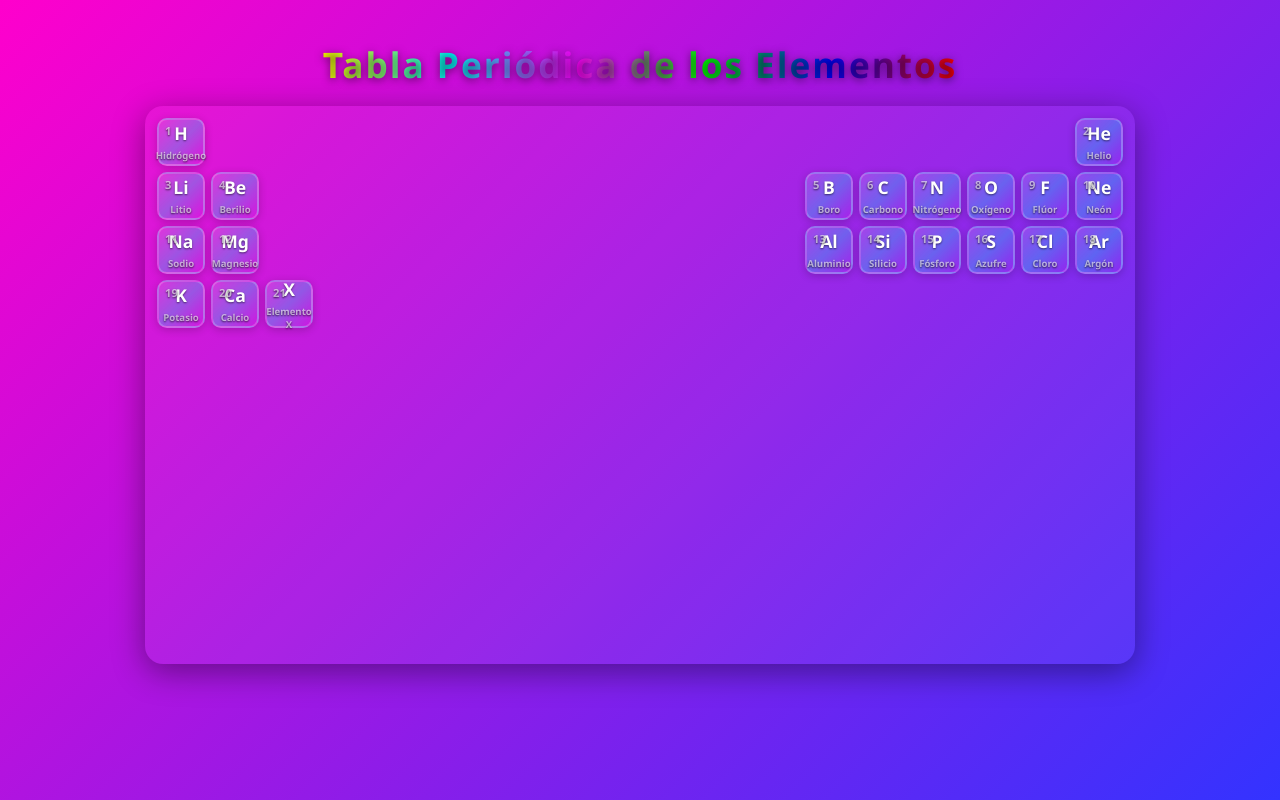
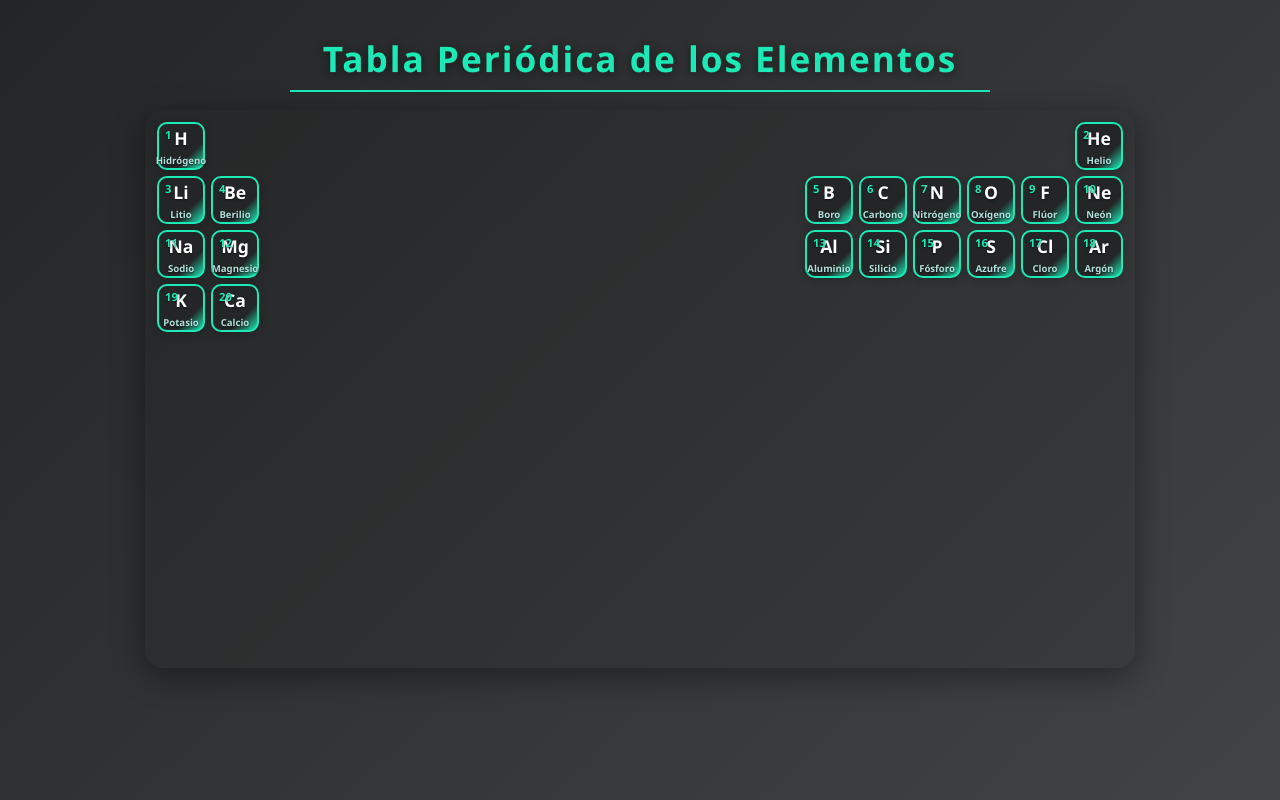
Before and after one commit to Ginaries/Tablaperiodica, a plain HTML site: page index.html in a window 1280 px wide. Drawn offline with Linux system fonts and the light colour scheme.

Commit message:
Rediseña estilos y agrega descripciones a elementos
Actualiza la paleta de colores y estilos visuales para un aspecto más moderno y oscuro. Añade el campo 'descripcion' a los datos de los elementos y muestra la descripción en el diálogo de detalles. Mejora la presentación del título y los elementos de la tabla periódica.

```diff
--- a/index.html
+++ b/index.html
@@ -13,8 +13,8 @@
     body {
       margin: 0;
       font-family: 'Segoe UI', Tahoma, Geneva, Verdana, sans-serif;
-      background: linear-gradient(135deg, #ff00cc, #3333ff);
-      color: white;
+      background: linear-gradient(135deg, #232526 0%, #414345 100%);
+      color: #f3f3f3;
       min-height: 100vh;
       display: flex;
       flex-direction: column;
@@ -23,20 +23,25 @@
     }
     h1 {
       font-size: 2.2rem;
-      background: linear-gradient(90deg, #ff0, #0ff, #f0f, #0f0, #00f, #f00);
-      -webkit-background-clip: text;
-      -webkit-text-fill-color: transparent;
+      background: none;
+      color: #1de9b6;
       margin-bottom: 18px;
       text-align: center;
       letter-spacing: 2px;
-      text-shadow: 0 2px 8px #0008;
+      text-shadow: 0 2px 8px #111a, 0 1px 0 #fff1;
+      font-weight: 700;
+      border-bottom: 2px solid #1de9b6;
+      padding-bottom: 8px;
+      width: 100%;
+      max-width: 700px;
+      margin-top: 18px;
     }
     .tabla {
       display: grid;
       grid-template-columns: repeat(18, var(--cell-size));
       grid-template-rows: repeat(10, var(--cell-size));
       gap: var(--cell-gap);
-      background: rgba(255,255,255,0.05);
+      background: rgba(30,30,30,0.15);
       border-radius: 18px;
       padding: 12px;
       box-shadow: 0 8px 32px #0006;
@@ -44,19 +49,19 @@
       overflow-x: auto;
     }
     .elemento {
-      background: linear-gradient(135deg, #fff2, #0ff4, #f0f2);
+      background: linear-gradient(135deg, #232526 70%, #1de9b6 100%);
       border-radius: 10px;
       text-align: center;
       font-weight: bold;
       cursor: pointer;
-      transition: transform 0.18s, box-shadow 0.18s;
+      transition: transform 0.18s, box-shadow 0.18s, background 0.2s;
       box-shadow: 0 2px 8px #0003;
       position: relative;
       display: flex;
       flex-direction: column;
       justify-content: center;
       align-items: center;
-      border: 2px solid #fff3;
+      border: 2px solid #1de9b6;
       user-select: none;
       min-width: 0;
       min-height: 0;
@@ -69,7 +74,8 @@
     }
     .elemento:hover, .elemento:focus {
       transform: scale(1.18) rotate(-2deg);
-      box-shadow: 0 0 18px #fff, 0 0 8px #0ff8;
+      box-shadow: 0 0 18px #1de9b6, 0 0 8px #fff8;
+      background: linear-gradient(135deg, #1de9b6 60%, #232526 100%);
       z-index: 2;
     }
     .elemento .simbolo {
@@ -77,18 +83,19 @@
       font-weight: bold;
       margin-bottom: 2px;
       text-shadow: 0 1px 2px #0008;
+      color: #fff;
     }
     .elemento .numero {
       font-size: 0.7em;
       position: absolute;
       top: 3px;
       left: 6px;
-      color: #fff9;
+      color: #1de9b6;
       text-shadow: 0 1px 2px #000a;
     }
     .elemento .nombre {
       font-size: 0.6em;
-      color: #fff9;
+      color: #b2dfdb;
       margin-top: 2px;
       text-shadow: 0 1px 2px #000a;
     }
@@ -107,7 +114,7 @@
       position: fixed;
       top: 0; left: 0;
       width: 100vw; height: 100vh;
-      background: rgba(0,0,0,0.7);
+      background: rgba(30,30,30,0.85);
       display: none;
       z-index: 1000;
       animation: fadein 0.3s;
@@ -117,8 +124,8 @@
       position: fixed;
       top: 50%; left: 50%;
       transform: translate(-50%, -50%);
-      background: linear-gradient(135deg, #222 80%, #0ff2 100%);
-      border: 2px solid #fff;
+      background: linear-gradient(135deg, #232526 80%, #1de9b6 100%);
+      border: 2px solid #1de9b6;
       padding: 28px 22px;
       border-radius: 18px;
       display: none;
@@ -127,12 +134,13 @@
       max-width: 90vw;
       box-shadow: 0 8px 32px #000a;
       animation: popin 0.4s;
+      color: #fff;
     }
     .dialogo h2 {
       margin: 0 0 8px 0;
       font-size: 2rem;
-      color: #0ff;
-      text-shadow: 0 2px 8px #000a;
+      color: #1de9b6;
+      text-shadow: 0 2px 8px #111a;
     }
     .dialogo p {
       margin: 7px 0;
@@ -167,33 +175,33 @@
     <p><strong>Período:</strong> <span id="periodo"></span></p>
     <p><strong>Estado:</strong> <span id="estado"></span></p>
     <p><strong>Configuración electrónica:</strong> <span id="config"></span></p>
+    <p><strong>Descripción:</strong> <span id="descripcion"></span></p>
   </div>
 
   <script>
     // Datos de ejemplo, puedes completar los 118 elementos con más info
     const elementos = [
       // Solo los primeros 20 como ejemplo, puedes agregar todos
-      { simbolo: 'H', nombre: 'Hidrógeno', numero: 1, masa: 1.008, grupo: 1, periodo: 1, estado: 'Gas', config: '1s1', col: 1, row: 1 },
-      { simbolo: 'He', nombre: 'Helio', numero: 2, masa: 4.0026, grupo: 18, periodo: 1, estado: 'Gas', config: '1s2', col: 18, row: 1 },
-      { simbolo: 'Li', nombre: 'Litio', numero: 3, masa: 6.94, grupo: 1, periodo: 2, estado: 'Sólido', config: '[He] 2s1', col: 1, row: 2 },
-      { simbolo: 'Be', nombre: 'Berilio', numero: 4, masa: 9.0122, grupo: 2, periodo: 2, estado: 'Sólido', config: '[He] 2s2', col: 2, row: 2 },
-      { simbolo: 'B', nombre: 'Boro', numero: 5, masa: 10.81, grupo: 13, periodo: 2, estado: 'Sólido', config: '[He] 2s2 2p1', col: 13, row: 2 },
-      { simbolo: 'C', nombre: 'Carbono', numero: 6, masa: 12.011, grupo: 14, periodo: 2, estado: 'Sólido', config: '[He] 2s2 2p2', col: 14, row: 2 },
-      { simbolo: 'N', nombre: 'Nitrógeno', numero: 7, masa: 14.007, grupo: 15, periodo: 2, estado: 'Gas', config: '[He] 2s2 2p3', col: 15, row: 2 },
-      { simbolo: 'O', nombre: 'Oxígeno', numero: 8, masa: 15.999, grupo: 16, periodo: 2, estado: 'Gas', config: '[He] 2s2 2p4', col: 16, row: 2 },
-      { simbolo: 'F', nombre: 'Flúor', numero: 9, masa: 18.998, grupo: 17, periodo: 2, estado: 'Gas', config: '[He] 2s2 2p5', col: 17, row: 2 },
-      { simbolo: 'Ne', nombre: 'Neón', numero: 10, masa: 20.180, grupo: 18, periodo: 2, estado: 'Gas', config: '[He] 2s2 2p6', col: 18, row: 2 },
-      { simbolo: 'Na', nombre: 'Sodio', numero: 11, masa: 22.990, grupo: 1, periodo: 3, estado: 'Sólido', config: '[Ne] 3s1', col: 1, row: 3 },
-      { simbolo: 'Mg', nombre: 'Magnesio', numero: 12, masa: 24.305, grupo: 2, periodo: 3, estado: 'Sólido', config: '[Ne] 3s2', col: 2, row: 3 },
-      { simbolo: 'Al', nombre: 'Aluminio', numero: 13, masa: 26.982, grupo: 13, periodo: 3, estado: 'Sólido', config: '[Ne] 3s2 3p1', col: 13, row: 3 },
-      { simbolo: 'Si', nombre: 'Silicio', numero: 14, masa: 28.085, grupo: 14, periodo: 3, estado: 'Sólido', config: '[Ne] 3s2 3p2', col: 14, row: 3 },
-      { simbolo: 'P', nombre: 'Fósforo', numero: 15, masa: 30.974, grupo: 15, periodo: 3, estado: 'Sólido', config: '[Ne] 3s2 3p3', col: 15, row: 3 },
-      { simbolo: 'S', nombre: 'Azufre', numero: 16, masa: 32.06, grupo: 16, periodo: 3, estado: 'Sólido', config: '[Ne] 3s2 3p4', col: 16, row: 3 },
-      { simbolo: 'Cl', nombre: 'Cloro', numero: 17, masa: 35.45, grupo: 17, periodo: 3, estado: 'Gas', config: '[Ne] 3s2 3p5', col: 17, row: 3 },
-      { simbolo: 'Ar', nombre: 'Argón', numero: 18, masa: 39.948, grupo: 18, periodo: 3, estado: 'Gas', config: '[Ne] 3s2 3p6', col: 18, row: 3 },
-      { simbolo: 'K', nombre: 'Potasio', numero: 19, masa: 39.098, grupo: 1, periodo: 4, estado: 'Sólido', config: '[Ar] 4s1', col: 1, row: 4 },
-      { simbolo: 'Ca', nombre: 'Calcio', numero: 20, masa: 40.078, grupo: 2, periodo: 4, estado: 'Sólido', config: '[Ar] 4s2', col: 2, row: 4 },
-      {simbolo:"X" , nombre:"Elemento X", numero: 21, masa: 45.0, grupo: 3, periodo: 4, estado: "Sólido", config: "[Ar] 4s2 3d1", col: 3, row: 4},
+      { simbolo: 'H', nombre: 'Hidrógeno', numero: 1, masa: 1.008, grupo: 1, periodo: 1, estado: 'Gas', config: '1s1', col: 1, row: 1, descripcion: 'El elemento más ligero, gas incoloro.' },
+      { simbolo: 'He', nombre: 'Helio', numero: 2, masa: 4.0026, grupo: 18, periodo: 1, estado: 'Gas', config: '1s2', col: 18, row: 1, descripcion: 'Gas noble, usado en globos.' },
+      { simbolo: 'Li', nombre: 'Litio', numero: 3, masa: 6.94, grupo: 1, periodo: 2, estado: 'Sólido', config: '[He] 2s1', col: 1, row: 2, descripcion: 'Metal blando, usado en baterías.' },
+      { simbolo: 'Be', nombre: 'Berilio', numero: 4, masa: 9.0122, grupo: 2, periodo: 2, estado: 'Sólido', config: '[He] 2s2', col: 2, row: 2, descripcion: 'Metal ligero, tóxico.' },
+      { simbolo: 'B', nombre: 'Boro', numero: 5, masa: 10.81, grupo: 13, periodo: 2, estado: 'Sólido', config: '[He] 2s2 2p1', col: 13, row: 2, descripcion: 'Metaloide, usado en detergentes.' },
+      { simbolo: 'C', nombre: 'Carbono', numero: 6, masa: 12.011, grupo: 14, periodo: 2, estado: 'Sólido', config: '[He] 2s2 2p2', col: 14, row: 2, descripcion: 'Base de la vida, diamante y grafito.' },
+      { simbolo: 'N', nombre: 'Nitrógeno', numero: 7, masa: 14.007, grupo: 15, periodo: 2, estado: 'Gas', config: '[He] 2s2 2p3', col: 15, row: 2, descripcion: 'Gas mayoritario en el aire.' },
+      { simbolo: 'O', nombre: 'Oxígeno', numero: 8, masa: 15.999, grupo: 16, periodo: 2, estado: 'Gas', config: '[He] 2s2 2p4', col: 16, row: 2, descripcion: 'Necesario para la respiración.' },
+      { simbolo: 'F', nombre: 'Flúor', numero: 9, masa: 18.998, grupo: 17, periodo: 2, estado: 'Gas', config: '[He] 2s2 2p5', col: 17, row: 2, descripcion: 'Gas muy reactivo, usado en pastas dentales.' },
+      { simbolo: 'Ne', nombre: 'Neón', numero: 10, masa: 20.180, grupo: 18, periodo: 2, estado: 'Gas', config: '[He] 2s2 2p6', col: 18, row: 2, descripcion: 'Gas noble, luces de neón.' },
+      { simbolo: 'Na', nombre: 'Sodio', numero: 11, masa: 22.990, grupo: 1, periodo: 3, estado: 'Sólido', config: '[Ne] 3s1', col: 1, row: 3, descripcion: 'Metal blando, sal común (NaCl).' },
+      { simbolo: 'Mg', nombre: 'Magnesio', numero: 12, masa: 24.305, grupo: 2, periodo: 3, estado: 'Sólido', config: '[Ne] 3s2', col: 2, row: 3, descripcion: 'Metal ligero, fuegos artificiales.' },
+      { simbolo: 'Al', nombre: 'Aluminio', numero: 13, masa: 26.982, grupo: 13, periodo: 3, estado: 'Sólido', config: '[Ne] 3s2 3p1', col: 13, row: 3, descripcion: 'Metal ligero, latas y aviones.' },
+      { simbolo: 'Si', nombre: 'Silicio', numero: 14, masa: 28.085, grupo: 14, periodo: 3, estado: 'Sólido', config: '[Ne] 3s2 3p2', col: 14, row: 3, descripcion: 'Semiconductor, chips electrónicos.' },
+      { simbolo: 'P', nombre: 'Fósforo', numero: 15, masa: 30.974, grupo: 15, periodo: 3, estado: 'Sólido', config: '[Ne] 3s2 3p3', col: 15, row: 3, descripcion: 'Fósforos y fertilizantes.' },
+      { simbolo: 'S', nombre: 'Azufre', numero: 16, masa: 32.06, grupo: 16, periodo: 3, estado: 'Sólido', config: '[Ne] 3s2 3p4', col: 16, row: 3, descripcion: 'Usado en pólvora y fertilizantes.' },
+      { simbolo: 'Cl', nombre: 'Cloro', numero: 17, masa: 35.45, grupo: 17, periodo: 3, estado: 'Gas', config: '[Ne] 3s2 3p5', col: 17, row: 3, descripcion: 'Desinfectante, piscinas.' },
+      { simbolo: 'Ar', nombre: 'Argón', numero: 18, masa: 39.948, grupo: 18, periodo: 3, estado: 'Gas', config: '[Ne] 3s2 3p6', col: 18, row: 3, descripcion: 'Gas noble, atmósfera.' },
+      { simbolo: 'K', nombre: 'Potasio', numero: 19, masa: 39.098, grupo: 1, periodo: 4, estado: 'Sólido', config: '[Ar] 4s1', col: 1, row: 4, descripcion: 'Esencial para organismos vivos.' },
+      { simbolo: 'Ca', nombre: 'Calcio', numero: 20, masa: 40.078, grupo: 2, periodo: 4, estado: 'Sólido', config: '[Ar] 4s2', col: 2, row: 4, descripcion: 'Huesos y dientes.' },
       // ...agrega el resto de los elementos aquí...
     ];
 
@@ -231,6 +239,7 @@
       document.getElementById('periodo').textContent = elemento.periodo;
       document.getElementById('estado').textContent = elemento.estado;
       document.getElementById('config').textContent = elemento.config;
+      document.getElementById('descripcion').textContent = elemento.descripcion || '';
       dialogo.style.display = 'block';
       overlay.style.display = 'block';
     }
```
